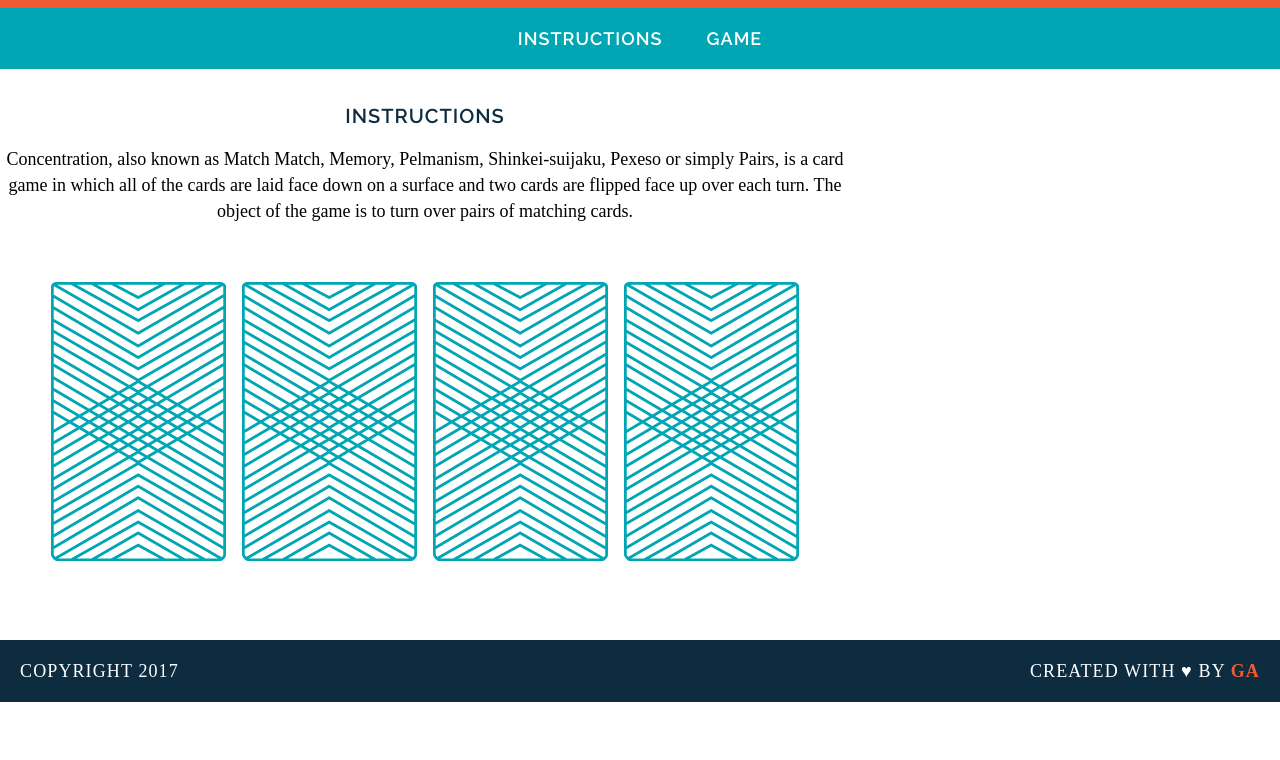
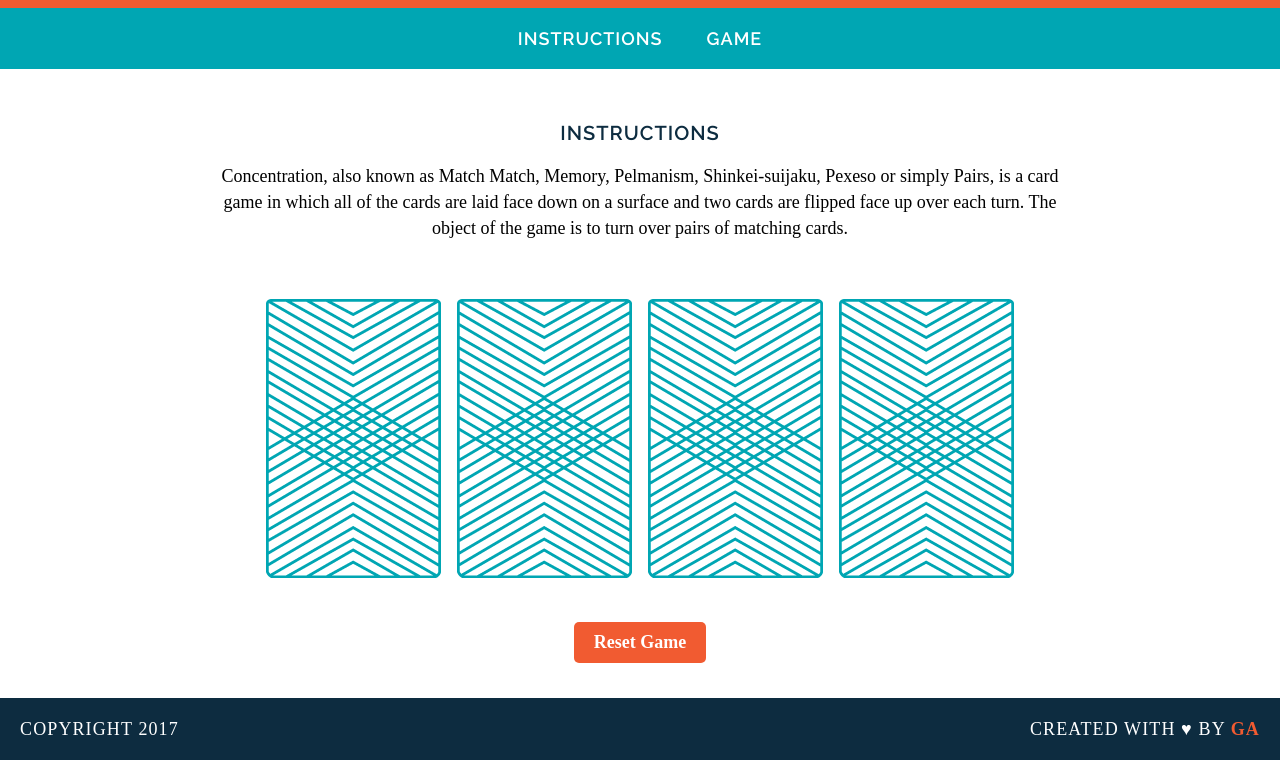
Before and after one commit to inordeck/wdi-fundamentals-memorygame-2, a plain HTML site: page index.html in a window 1280 px wide. Shown: the part 105-865 px from the top of the page. Before the commit the page ends 807 px from the top, so only its background shows below. Drawn offline with Linux system fonts and the light colour scheme; a web font is replaced by a local one.

Commit message:
clean up and add reset button

```diff
--- a/css/style.css
+++ b/css/style.css
@@ -11,6 +11,8 @@ nav {
 	padding: 20px 0;
 }
 main {
+	text-align: center;
+	display: inline-block;
 	width: 850px;
 	margin: 35px 0;
 }
@@ -53,6 +55,19 @@ p {
 img {
 	margin: 40px 8px;
 }
+input {
+	background-color: #f15b31;
+	border: none;
+	font-family: "Droid Serif";
+	font-size: 18px;
+	font-weight: 900;
+	color: white;
+	padding: 10px 20px;
+	text-align: center;
+	text-decoration: none;
+	display: inline-block;
+	border-radius: 5px;
+}
 footer {
 	text-transform: uppercase;
 	padding: 0 20px;
--- a/index.html
+++ b/index.html
@@ -16,7 +16,10 @@
 	<main>
 		<h2>Instructions</h2>
 		<p>Concentration, also known as Match Match, Memory, Pelmanism, Shinkei-suijaku, Pexeso or simply Pairs, is a card game in which all of the cards are laid face down on a surface and two cards are flipped face up over each turn. The object of the game is to turn over pairs of matching cards.</p>
-		<div id="game-board" class="board clearfix"></div>
+		<div id="game-board" class="board"></div>
+		<form>
+			<input type="button" onClick="history.go(0)" value="Reset Game">
+		</form>
 	</main>
 	<footer class="clearfix">
 		<p class="copyright">Copyright 2017</p>
--- a/js/main.js
+++ b/js/main.js
@@ -20,7 +20,7 @@ var cards = [
    suit: "diamonds",
    cardImage: "images/king-of-diamonds.png",
  }
-];
+ ];
 var cardsInPlay = [];
 
 var checkForMatch = function() {
```
